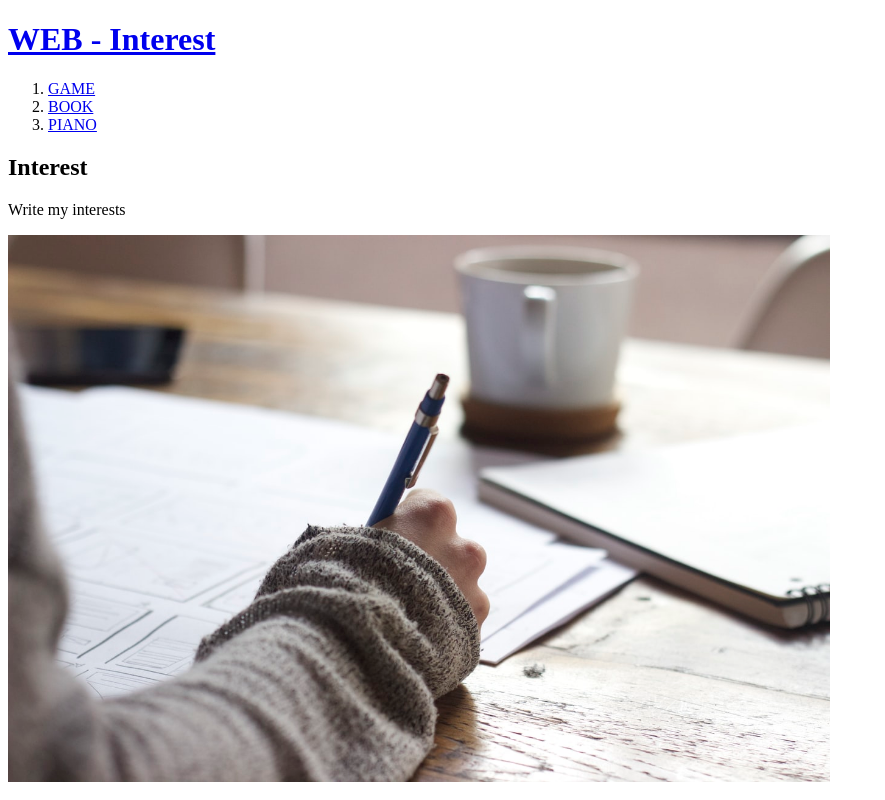
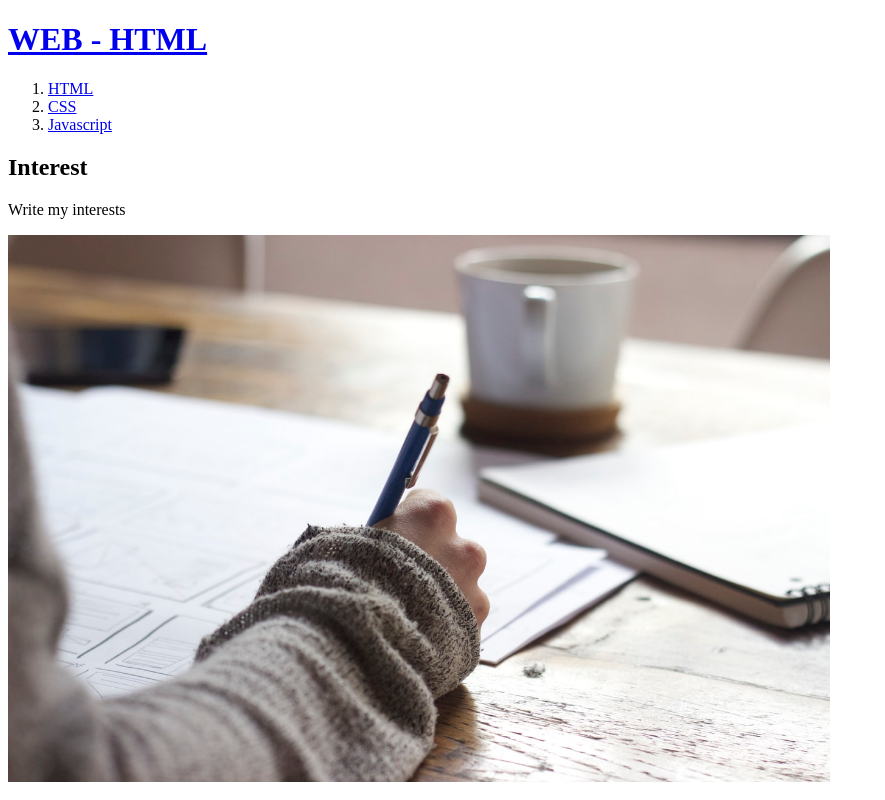
Before and after one commit to wolves7738/web1, a plain HTML site: page index.html in a window 1280 px wide. Shown: the whole page, without its empty margins (0-885 px from the left). Drawn offline with Linux system fonts and the light colour scheme.

Commit message:
Update index.html

```diff
--- a/index.html
+++ b/index.html
@@ -5,11 +5,11 @@
   <meta charset="utf-8">
 </head>
 <body>
-  <h1><a href="index.html">WEB - Interest</a></h1>
+  <h1><a href="index.html">WEB - HTML</a></h1>
   <ol>
-  <li><a href="1.html">GAME</a></li>
-  <li><a href="2.html">BOOK</a></li>
-  <li><a href="3.html">PIANO</a></li>
+  <li><a href="1.html">HTML</a></li>
+  <li><a href="2.html">CSS</a></li>
+  <li><a href="3.html">Javascript</a></li>
   </ol>
   <h2>Interest</h2>
   <p>Write my interests</p>
```
